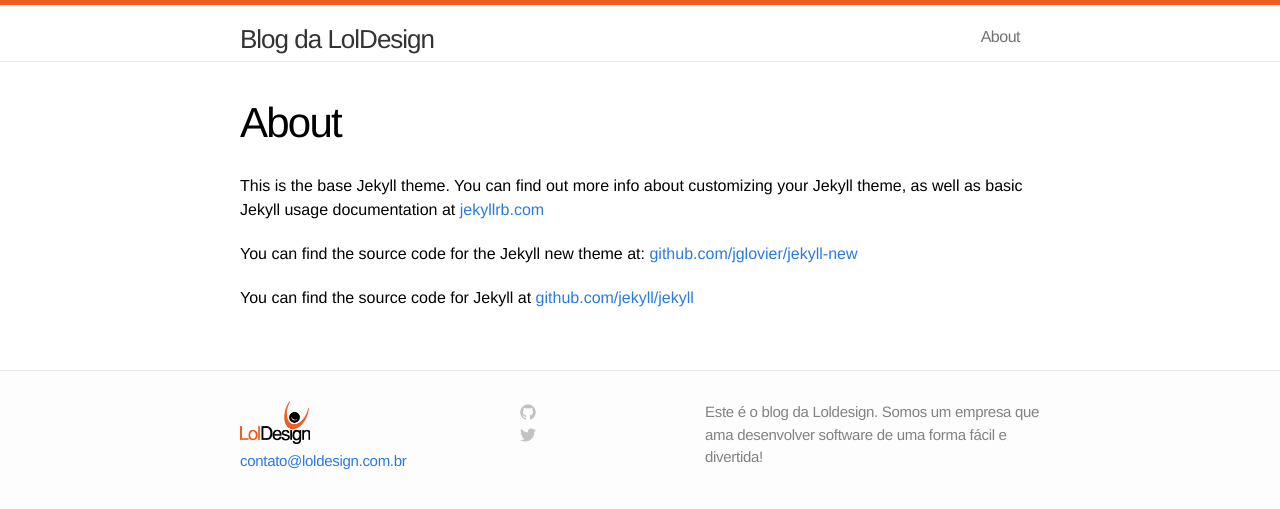
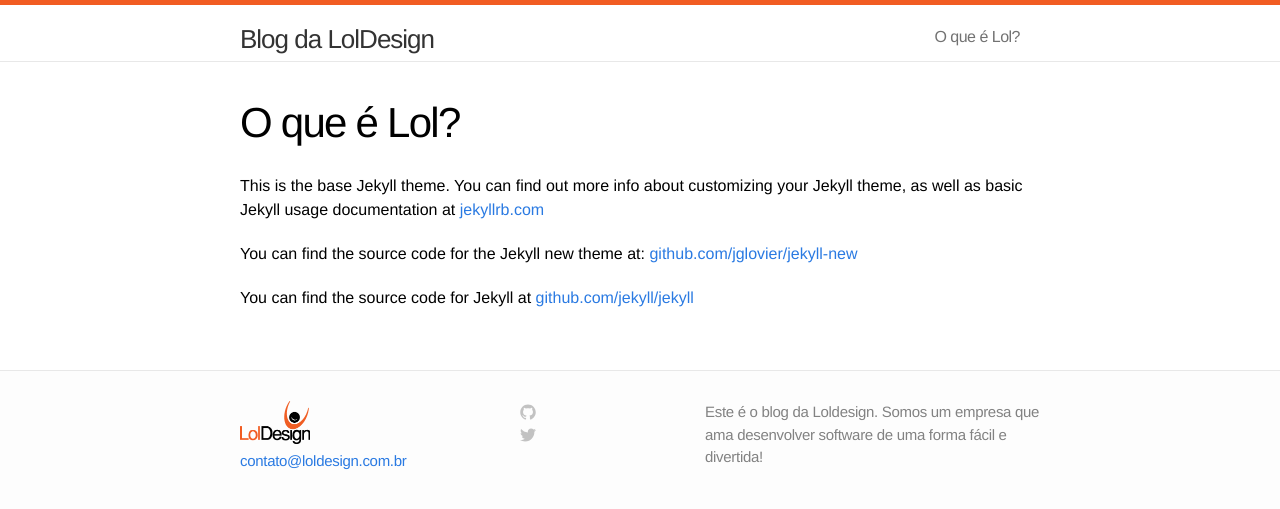
Before and after one commit to loldesign/loldesign.github.io, a Jekyll site: the page built from about.md, in a window 1280 px wide. Shown: the top 509 px of the page. Built offline with Jekyll 4.4.1, drawn with Linux system fonts in a browser that asks for light colours.

Commit message:
about page

```diff
--- a/about.md
+++ b/about.md
@@ -1,7 +1,7 @@
 ---
 layout: page
-title: About
-permalink: /about/
+title: O que é Lol?
+permalink: /sobre-nos/
 ---
 
 This is the base Jekyll theme. You can find out more info about customizing your Jekyll theme, as well as basic Jekyll usage documentation at [jekyllrb.com](http://jekyllrb.com/)
```
